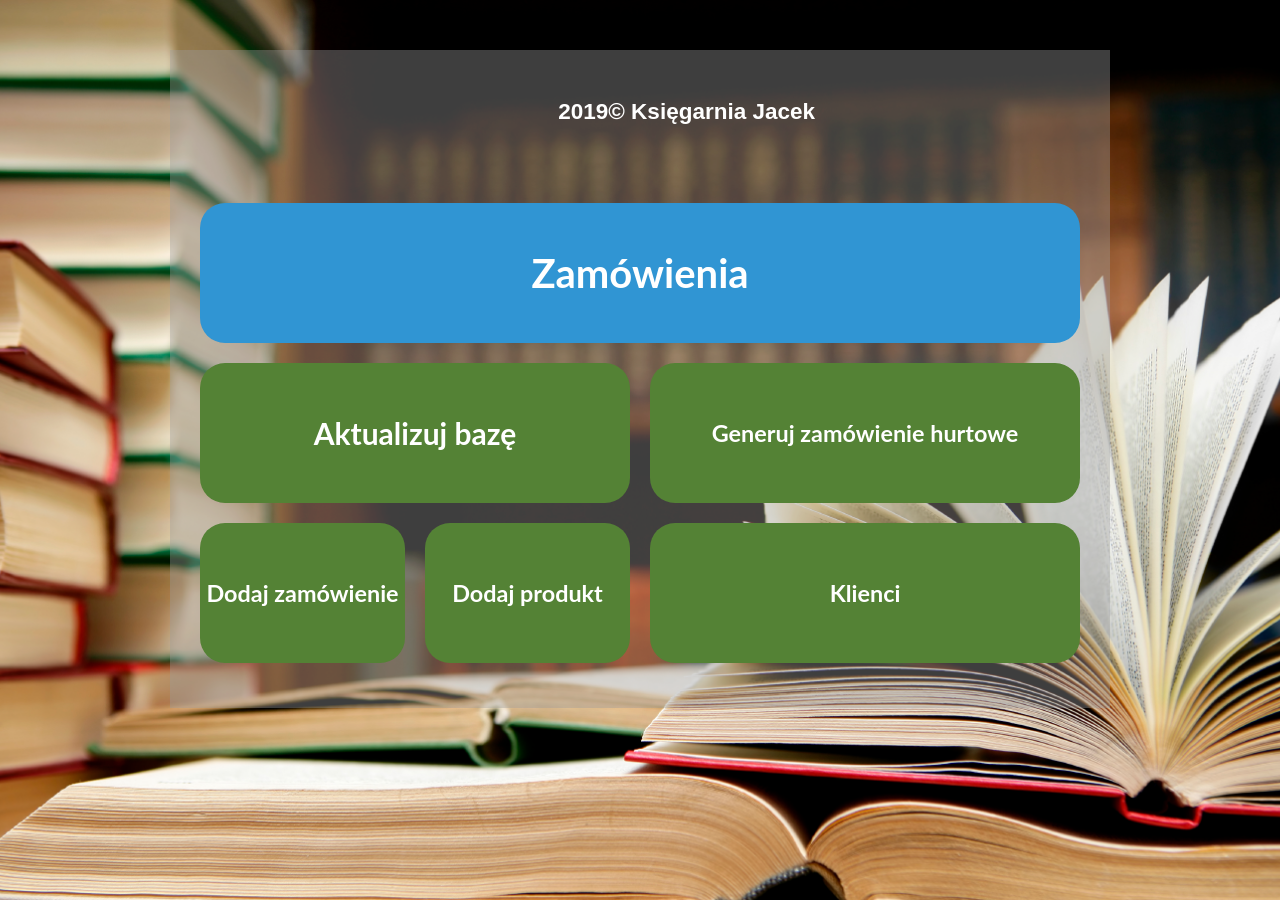
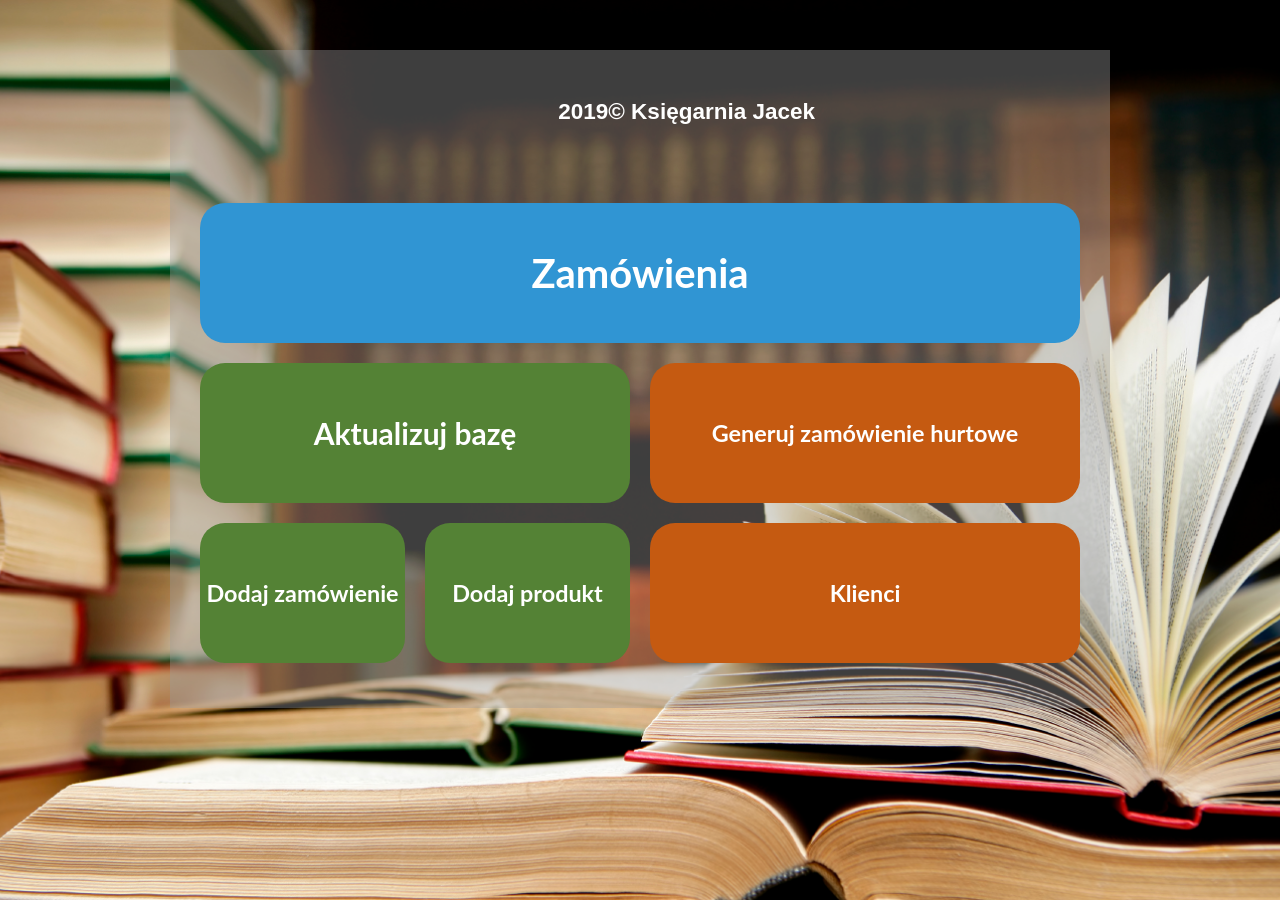
Before and after one commit to bookstore-jacek/webstore, a Django app: page /panel/ in a window 1280 px wide. Run offline with Django 3.2, Linux system fonts and the light colour scheme.

Commit message:
Fixed tiles colors

```diff
--- a/src/pages/templates/panel_home.html
+++ b/src/pages/templates/panel_home.html
@@ -18,7 +18,7 @@
 </a>
 
 <a href="/panel/zamowienie-hurtowe/">
-    <div class="midtileg">
+    <div class="midtileo">
         <div ID="vertical_all"><h3>Generuj zamówienie hurtowe</h3></div>
     </div>
 </a>
@@ -44,7 +44,7 @@
 </a>
 
 <a href="/panel/klienci/">
-    <div class="midtileg">
+    <div class="midtileo">
         <div ID="vertical_all"><h3>Klienci</h3></div>
     </div>
 </a>
--- a/src/static/panel_style.css
+++ b/src/static/panel_style.css
@@ -115,6 +115,18 @@ img
 	width: 430px;
 	height: 140px;
 	background-color: #548235;
+	float: left;
+	text-align: center;
+	display: table;
+}
+
+.midtileo
+{
+	border-radius: 25px;
+	margin: 10px;
+	width: 430px;
+	height: 140px;
+	background-color: #c55a11;
 	float: left;
 	text-align: center;
 	display: table;
```
